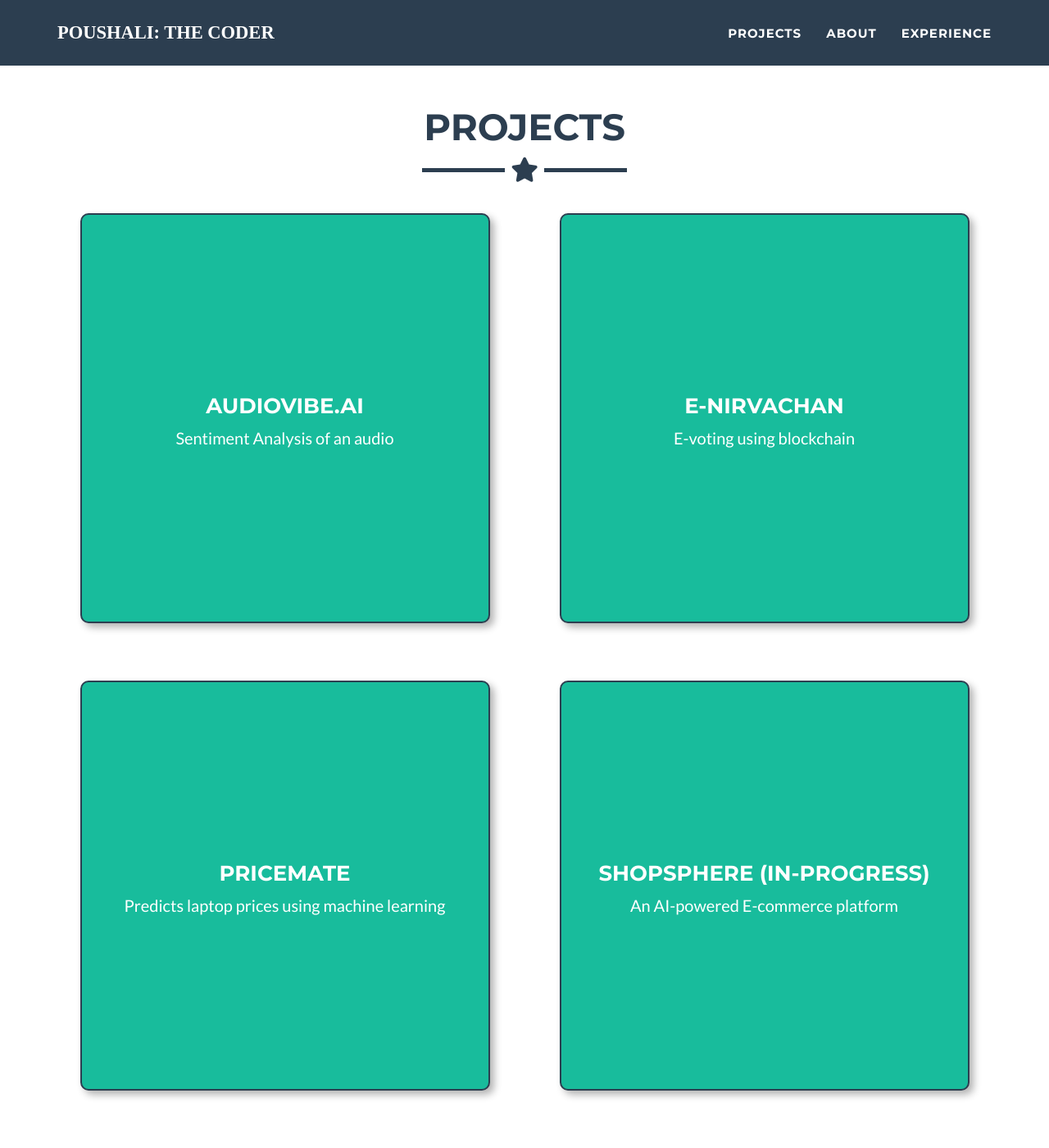
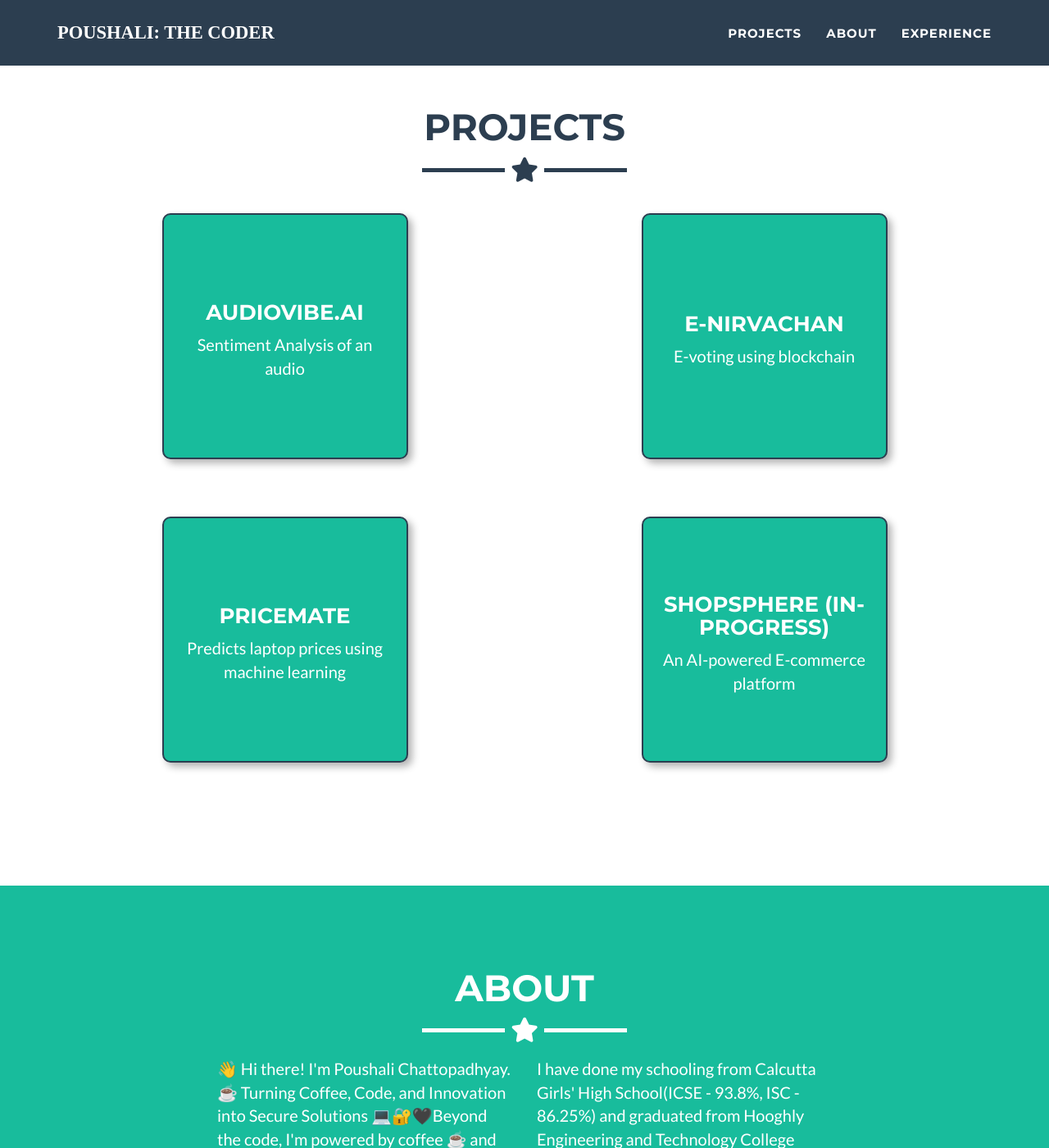
Before and after one commit to poushalic34/poushalic34.github.io, a Jekyll site: the page built from index.html, in a window 1280 px wide and 1400 px high, scrolled down 1150 px. Shown: the whole window at 82% size. Built offline with Jekyll 4.4.1, drawn with Linux system fonts in a browser that asks for light colours.

Commit message:
Update portfolio_grid.html

```diff
--- a/_includes/portfolio_grid.html
+++ b/_includes/portfolio_grid.html
@@ -87,8 +87,8 @@
   background: #18bc9c;
   color: #fff;
   padding: 20px;
-  width: 500px;  /* Fixed width */
-  height: 500px; /* Fixed height to make it square */
+  width: 300px;  /* Fixed width */
+  height: 300px; /* Fixed height to make it square */
   margin: 20px auto; /* Centering the boxes */
   text-align: center;
   display: flex;
```
